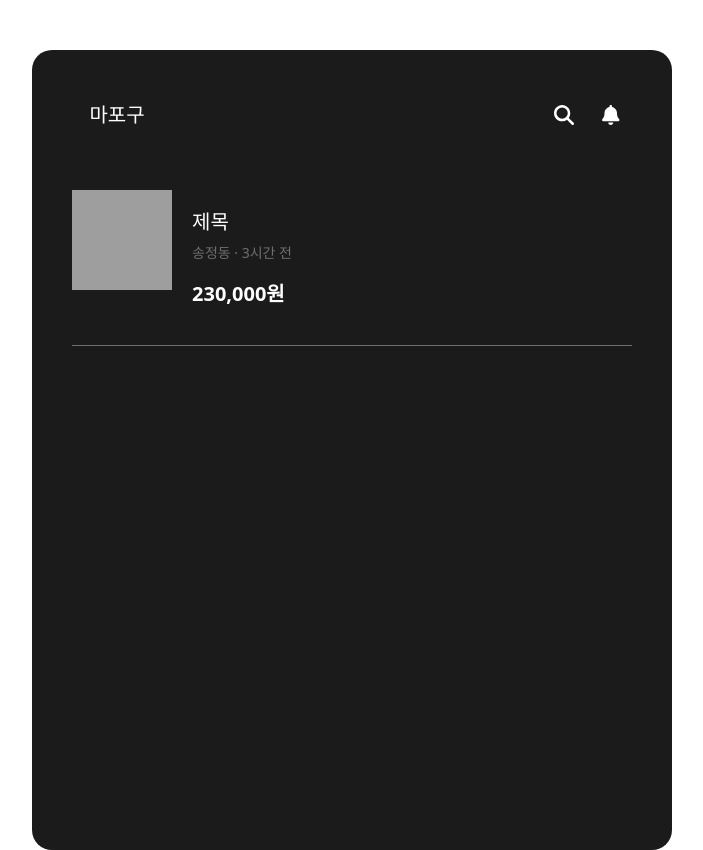
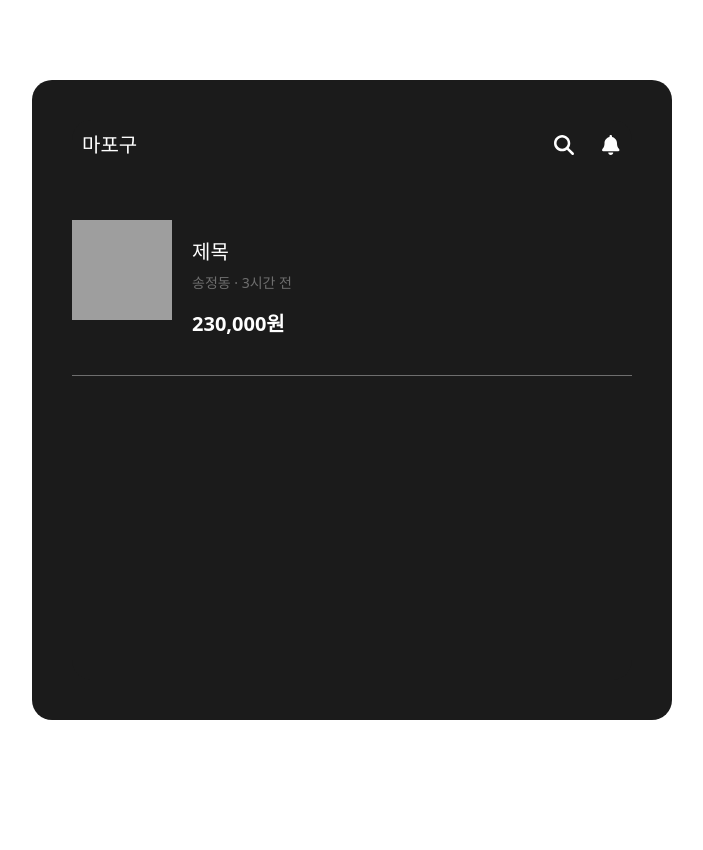
Before and after one commit to ljh37694/ReactPracticeProjects, a React (Create React App) app in the folder CarrotMarket/carrot-market/: page / in a window 1280 px wide. Shown: the whole page, without its empty margins (288-991 px from the left). After the commit the page ends 800 px from the top, so only its background shows below. Built offline with nearby package versions, Linux system fonts and the light colour scheme; grey boxes are pictures that could not be loaded.

Commit message:
반응형으로 바꿈

```diff
--- a/CarrotMarket/carrot-market/src/ui/Main.jsx
+++ b/CarrotMarket/carrot-market/src/ui/Main.jsx
@@ -8,10 +8,10 @@ function Main(props) {
         border-radius: 20px;
         padding: 40px;
         margin-top: 50px;
-        width: 50%;
-        height: 800px;
+        width: 50vw;
+        height: 80vh;
         margin: auto;
-        margin-top: 50px;
+        margin-top: 10vh;
         min-width: 350px;
     `;
 
--- a/CarrotMarket/carrot-market/src/ui/MainNav.jsx
+++ b/CarrotMarket/carrot-market/src/ui/MainNav.jsx
@@ -7,9 +7,8 @@ function MainNav(props) {
     const Nav = styled.nav`
         position: absolute;
         border: 1px solid #eee;
-        height: 50px;
+        height: 20%;
         width: 100%;
-        min-width: 350px;
         color: #fff;
         font-family: "Nanum Gothic";
         font-size: 20px;
@@ -23,12 +22,12 @@ function MainNav(props) {
     return (
         <Nav>
             <Row>
-                <Col xs={2}>마포구</Col>
-                <Col xs={8}></Col>
-                <Col xs={1}>
+                <Col xs={4} md={4} className="text-start">마포구</Col>
+                <Col xs={4} md={6}></Col>
+                <Col xs={2} md={1}>
                     <FontAwesomeIcon icon={faMagnifyingGlass} />
                 </Col>
-                <Col xs={1}>
+                <Col xs={2} md={1}>
                     <FontAwesomeIcon icon={faBell} />
                 </Col>
             </Row>
```
